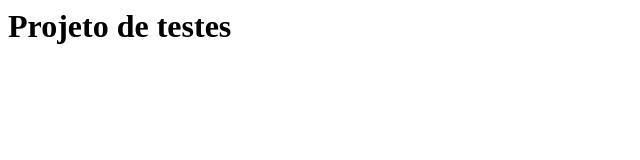
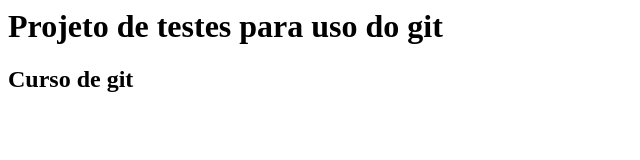
Before and after one commit to koitim/curso-git, a plain HTML site: page index.html in a window 1280 px wide. Shown: the whole page, without its empty margins (0-640 px from the left). Drawn offline with Linux system fonts and the light colour scheme.

Commit message:
mais testes

```diff
--- a/index.html
+++ b/index.html
@@ -2,6 +2,7 @@
 	<head>
 	</head>
 	<body>
-		<h1>Projeto de testes</h1>
+		<h1>Projeto de testes para uso do git</h1>
+		<h2>Curso de git</h2>
 	</body>
 </html>
```
